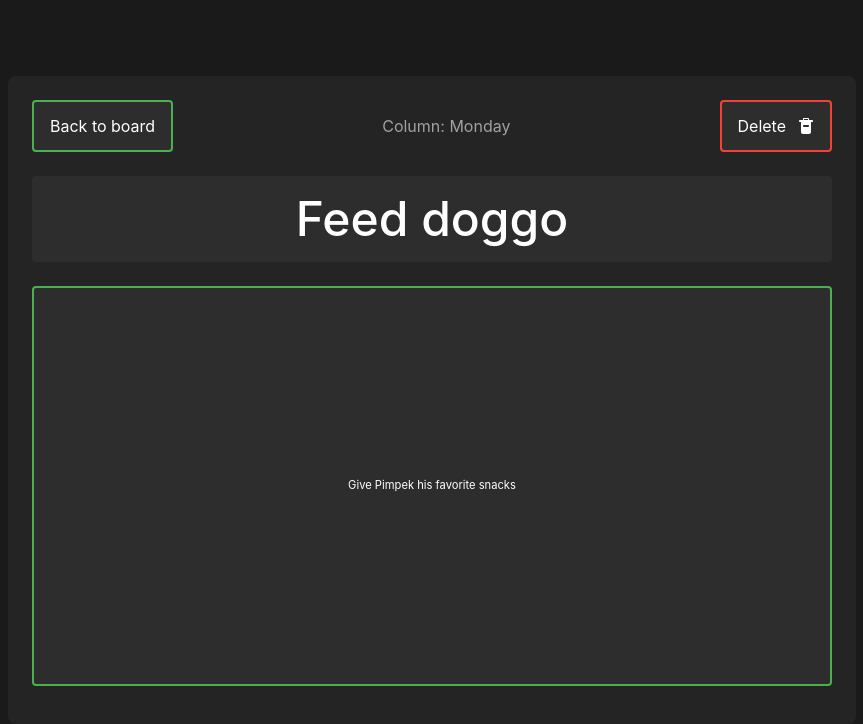
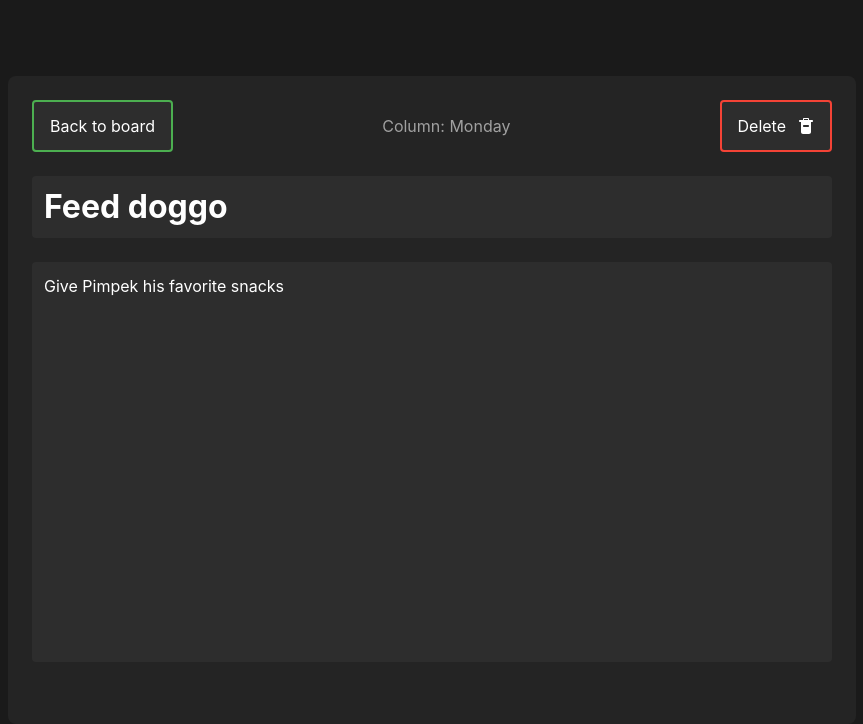
Before and after one commit to Dabgan/kanban-board, a Next.js app: page /card/card-1 in a window 1280 px wide. Shown: the top 724 px of the page, without its empty margins (208-1071 px from the left). Built offline with nearby package versions, Linux system fonts and the light colour scheme; no server answers.

Commit message:
fix(): use editable-content in every component, fix issues

```diff
--- a/src/app/card/[id]/page.module.scss
+++ b/src/app/card/[id]/page.module.scss
@@ -31,31 +31,16 @@
 .content {
     @include mixins.flex(column, flex-start, stretch, sizes.$spacing-lg);
 
-    [data-type='description'] {
-        background-color: colors.$color-surface;
-        border: component-sizes.$border-width solid colors.$color-accent;
-        min-height: component-sizes.$description-min-height;
-
-        &[contenteditable='true'] {
-            background-color: colors.$color-surface;
-            border-color: colors.$color-accent;
-            min-height: component-sizes.$description-min-height;
-        }
+    button {
+        border: transparent;
     }
 
-    [data-type='title'] {
+    input {
         @include mixins.interactive-border(component-sizes.$border-width);
-
         border-radius: sizes.$radius-sm;
         font-size: component-sizes.$heading-font-size;
         font-weight: component-sizes.$heading-font-weight;
         padding: sizes.$spacing-sm;
-
-        h1 {
-            font-size: inherit;
-            font-weight: inherit;
-            margin: 0;
-        }
     }
 }
 
--- a/src/app/card/[id]/page.tsx
+++ b/src/app/card/[id]/page.tsx
@@ -48,8 +48,7 @@ const CardDetailPage = ({ params }: CardDetailPageProps) => {
                     <EditableContent
                         ariaLabel="Edit card title"
                         content={card.title}
-                        placeholder="Add title..."
-                        type="title"
+                        type="card-title"
                         onUpdate={updateTitle}
                     />
                     <EditableContent
--- a/src/components/board/board.module.scss
+++ b/src/components/board/board.module.scss
@@ -19,12 +19,6 @@
     width: 100%;
 
     > :last-child {
-        height: sizes.$input-height;
         width: sizes.$column-width;
-
-        button {
-            height: 100%;
-            padding: sizes.$spacing-sm;
-        }
     }
 }
--- a/src/components/column/column.module.scss
+++ b/src/components/column/column.module.scss
@@ -18,12 +18,9 @@
 
 .title-bar {
     @include mixins.flex(row, space-between, center);
+    margin: sizes.$spacing-md 0;
 
-    gap: 0;
-    margin: sizes.$spacing-md 0;
-    width: 100%;
-
-    [data-type='title'] {
+    button {
         border-radius: sizes.$radius-sm;
         font-size: component-sizes.$title-font-size;
         font-weight: component-sizes.$title-font-weight;
@@ -45,13 +42,8 @@
 
 .content {
     @include mixins.flex(column, flex-start, stretch);
+    margin-bottom: sizes.$spacing-md;
 
-    flex-grow: 1;
-    margin-bottom: sizes.$spacing-md;
-    min-height: sizes.$spacing-unit;
-    width: 100%;
-
-    // Add gap between cards
     > * {
         margin-bottom: sizes.$spacing-md;
 
@@ -61,20 +53,6 @@
     }
 }
 
-.add-card,
-.new-card {
-    margin: sizes.$spacing-md;
-}
-
-.input {
-    @include mixins.input-base;
-}
-
 .visually-hidden {
     @extend %visually-hidden;
 }
-
-.add-card-container {
-    padding: 0 sizes.$spacing-md;
-    width: 100%;
-}
--- a/src/components/ui/editable-content/editable-content.module.scss
+++ b/src/components/ui/editable-content/editable-content.module.scss
@@ -4,92 +4,10 @@
 @use '@/styles/abstracts/colors';
 @use '@/styles/utilities/accessibility';
 
-.edit-container {
-    // border: 2px solid #069cc8;
-    // @include mixins.flex(column, flex-start, stretch, sizes.$spacing-sm);
-
-    // width: 100%;
-}
-
-// .content {
-//     @extend %focus-outline;
-
-//     @include mixins.flex;
-
-//     background: colors.$color-surface-dark;
-//     color: colors.$color-text;
-//     cursor: pointer;
-//     margin: 0;
-//     padding: sizes.$spacing-sm;
-//     text-align: left;
-//     width: 100%;
-
-//     &.title {
-//         h1,
-//         h2 {
-//             font-size: inherit;
-//             font-weight: inherit;
-//             margin: 0;
-//         }
-//     }
-// }
-
-// button.content.description {
-//     align-items: flex-start;
-//     background-color: colors.$color-surface;
-//     border: component-sizes.$border-width solid colors.$color-accent;
-//     border-radius: sizes.$radius-sm;
-//     font-size: component-sizes.$description-font-size;
-//     justify-content: flex-start;
-//     min-height: component-sizes.$description-min-height;
-//     padding: sizes.$spacing-md;
-//     @include mixins.transition;
-
-//     &:hover {
-//         background-color: colors.$color-surface-hover;
-//         border-color: colors.$color-accent-hover;
-//     }
-// }
-
-// .description-content {
-//     font-size: component-sizes.$description-font-size;
-//     text-align: left;
-//     white-space: pre-wrap;
-//     word-break: break-word;
-// }
-
 .input {
     @include mixins.input-base;
-
     font-size: component-sizes.$description-font-size;
 }
-
-// .card-detail-input {
-//     font-size: component-sizes.$heading-font-size;
-// }
-
-// .textarea {
-//     @include mixins.input-base;
-
-//     background-color: colors.$color-surface;
-//     border: component-sizes.$border-width solid colors.$color-accent;
-//     font-family: inherit;
-//     min-height: component-sizes.$description-min-height;
-//     padding: sizes.$spacing-md;
-//     resize: vertical;
-//     @include mixins.transition;
-
-//     &:hover {
-//         background-color: colors.$color-surface-hover;
-//         border-color: colors.$color-accent-hover;
-//     }
-
-//     &:focus {
-//         background-color: colors.$color-surface;
-//         border-color: colors.$color-accent-hover;
-//         outline: none;
-//     }
-// }
 
 .hint {
     color: colors.$color-text-secondary;
@@ -97,6 +15,56 @@
     margin: 0;
 }
 
-// .title {
-//     border: 2px solid #f11b1b !important;
-// }
+button.description {
+    align-items: flex-start;
+    background-color: colors.$color-surface;
+    border: component-sizes.$border-width solid colors.$color-accent;
+    border-radius: sizes.$radius-sm;
+    font-size: component-sizes.$description-font-size;
+    justify-content: flex-start;
+    min-height: component-sizes.$description-min-height;
+    padding: sizes.$spacing-sm;
+    @include mixins.transition;
+
+    &:hover {
+        background-color: colors.$color-surface-hover;
+        border-color: colors.$color-accent-hover;
+    }
+}
+
+.description-content {
+    font-size: component-sizes.$description-font-size;
+    text-align: left;
+    white-space: pre-wrap;
+    word-break: break-word;
+}
+
+.textarea {
+    @include mixins.input-base;
+
+    background-color: colors.$color-surface;
+    border: component-sizes.$border-width solid colors.$color-accent;
+    font-family: inherit;
+    min-height: component-sizes.$description-min-height;
+    padding: sizes.$spacing-md;
+    resize: vertical;
+    @include mixins.transition;
+
+    &:hover {
+        background-color: colors.$color-surface-hover;
+        border-color: colors.$color-accent-hover;
+    }
+
+    &:focus {
+        background-color: colors.$color-surface;
+        border-color: colors.$color-accent-hover;
+        outline: none;
+    }
+}
+.card-title {
+    padding: sizes.$spacing-sm;
+    justify-content: flex-start;
+    h1 {
+        font-size: component-sizes.$heading-font-size;
+    }
+}
--- a/src/components/ui/editable-content/editable-content.tsx
+++ b/src/components/ui/editable-content/editable-content.tsx
@@ -4,7 +4,6 @@ import { type ReactElement } from 'react';
 
 import { Button } from '@/components/ui/button/button';
 import { ErrorMessage } from '@/components/ui/error-message/error-message';
-import { EDITABLE_CONTENT_CONSTANTS } from '@/constants/editable-content';
 import { useEditableContent } from '@/hooks/use-editable-content';
 import type { ContentType, EditableContentProps, EditableFieldProps, FieldType } from '@/types/editable-content';
 import { combineClassNames } from '@/utils/style-utils';
@@ -18,9 +17,20 @@ type FieldConfig = {
     className?: string;
 };
 
+const getComponent = (type: ContentType): keyof JSX.IntrinsicElements => {
+    switch (type) {
+        case 'title':
+            return 'h2';
+        case 'card-title':
+            return 'h1';
+        default:
+            return 'p';
+    }
+};
+
 const getFieldConfig = (type: ContentType): FieldConfig => ({
-    fieldType: type === 'title' ? 'input' : 'textarea',
-    Component: type === 'title' ? 'h2' : 'div',
+    fieldType: type.includes('title') ? 'input' : 'textarea',
+    Component: getComponent(type),
     className: type === 'title' ? undefined : styles['description-content'],
 });
 
@@ -30,7 +40,7 @@ export const EditableContent = ({
     ariaLabel,
     type,
     operation,
-    placeholder = EDITABLE_CONTENT_CONSTANTS.PLACEHOLDER,
+    placeholder,
 }: EditableContentProps): ReactElement => {
     const { state, handlers, refs } = useEditableContent(content, onUpdate, type, operation);
     const { fieldType, Component, className } = getFieldConfig(type);
@@ -74,7 +84,7 @@ export const EditableContent = ({
     return (
         <Button
             aria-label={ariaLabel}
-            className={combineClassNames(styles.content, styles[type])}
+            className={styles[type]}
             data-type={type}
             size="small"
             variant="secondary"
--- a/src/constants/editable-content.ts
+++ b/src/constants/editable-content.ts
@@ -1,5 +1,4 @@
 export const EDITABLE_CONTENT_CONSTANTS = {
-    PLACEHOLDER: 'Add content...',
     VALIDATION_ERROR: 'Special characters are not allowed',
     TEXTAREA_HINT: 'Press Ctrl+Enter to save, Esc to cancel',
 } as const;
--- a/src/hooks/use-editable-content.ts
+++ b/src/hooks/use-editable-content.ts
@@ -35,8 +35,12 @@ export const useEditableContent = (
         }
 
         await onUpdate(state.currentContent);
-        clearState();
-    }, [state.currentContent, onUpdate, content, validationError, clearState]);
+        clearError();
+        setState((prevState) => ({
+            ...prevState,
+            isEditing: false,
+        }));
+    }, [state.currentContent, onUpdate, validationError, clearError, content]);
 
     const handleKeyDown = useCallback(
         async (event: React.KeyboardEvent<HTMLInputElement | HTMLTextAreaElement>) => {
@@ -51,8 +55,9 @@ export const useEditableContent = (
                 return;
             }
 
-            const shouldSave =
-                type === 'title' ? key === KEYBOARD_KEYS.ENTER : key === KEYBOARD_KEYS.ENTER && (metaKey || ctrlKey);
+            const shouldSave = type.includes('title')
+                ? key === KEYBOARD_KEYS.ENTER
+                : key === KEYBOARD_KEYS.ENTER && (metaKey || ctrlKey);
 
             if (shouldSave) {
                 event.preventDefault();
@@ -66,11 +71,18 @@ export const useEditableContent = (
         operation === 'add'
             ? setState((prevState) => ({ ...prevState, isEditing: true, currentContent: '' }))
             : setState((prevState) => ({ ...prevState, isEditing: true }));
+
         setTimeout(() => {
-            const elementToFocus = type === 'title' ? inputRef.current : textareaRef.current;
-            elementToFocus?.focus();
+            const elementToFocus = type.includes('title') ? inputRef.current : textareaRef.current;
+            if (elementToFocus) {
+                elementToFocus.focus();
+                if (operation !== 'add') {
+                    const contentLength = state.currentContent.length;
+                    elementToFocus.setSelectionRange(contentLength, contentLength);
+                }
+            }
         }, 0);
-    }, [type, operation]);
+    }, [type, operation, state.currentContent]);
 
     const handleChange = useCallback(
         (event: React.ChangeEvent<HTMLInputElement | HTMLTextAreaElement>) => {
--- a/src/types/editable-content.ts
+++ b/src/types/editable-content.ts
@@ -1,6 +1,6 @@
 import type { ChangeEvent, KeyboardEvent, RefObject } from 'react';
 
-export type ContentType = 'title' | 'description';
+export type ContentType = 'title' | 'card-title' | 'description';
 
 export type EditableContentProps = {
     ariaLabel: string;
```
